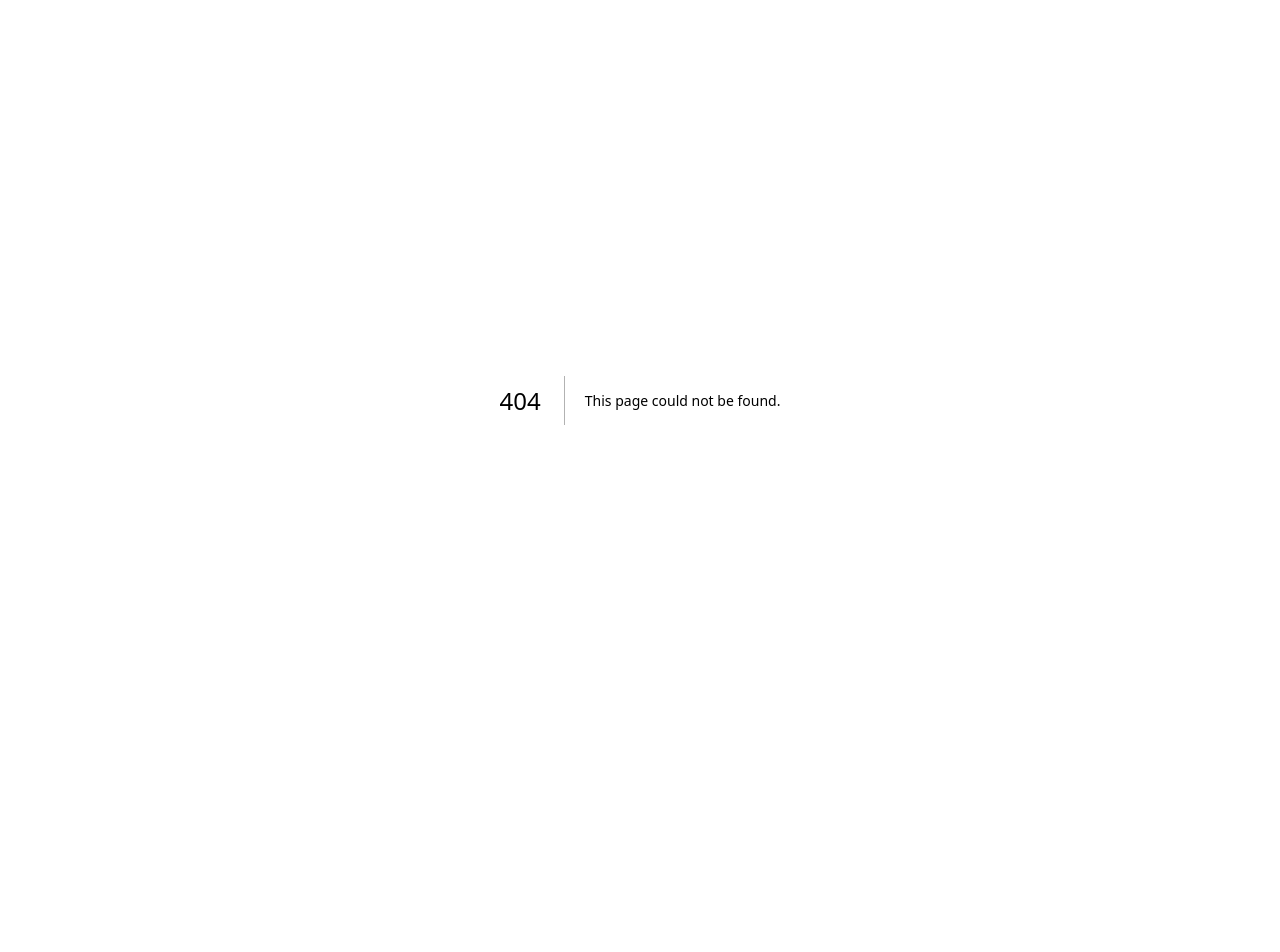
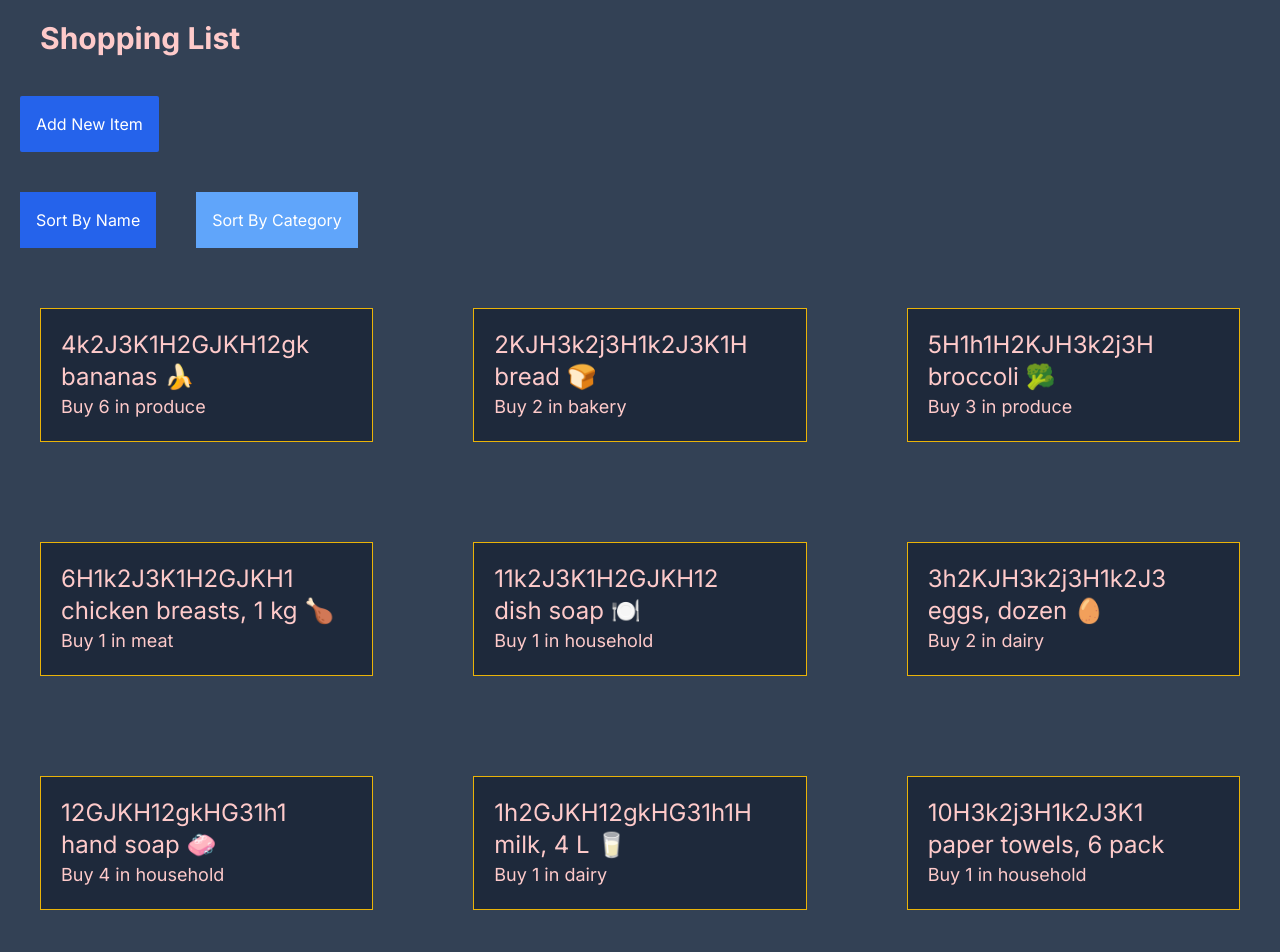
Before and after one commit to adevlaming/cprg306-assignments, a Next.js app: page /week-6 in a window 1280 px wide. Before the commit this address had no page. Shown: the top 952 px of the page. Before the commit the page ends 800 px from the top, so only its background shows below. Built offline with nearby package versions, Linux system fonts and the light colour scheme.

Commit message:
week 6 added

```diff
--- a/app/page.js
+++ b/app/page.js
@@ -9,6 +9,7 @@ export default function Home() {
       <Link href="./week-3/">Week 3</Link>
       <Link href="./week-4/">Week 4</Link>
       <Link href="./week-5/">Week 5</Link>
+      <Link href="./week-6/">Week 6</Link>
     </main>
   );
 }
--- /dev/null
+++ b/app/week-6/item-list.js
@@ -0,0 +1,45 @@
+"use client"
+
+import { useState } from "react";
+import Item from './item';
+
+
+export default function ItemList({items = []}){
+
+    //states sorting criteria, using "name" as default value
+    const [sortBy, setSortBy] = useState("name");
+
+    //function for handling the change to sort
+    const handleChangeSort = (criteria) => setSortBy(criteria);
+
+    //sorts item array
+    const sortedItems = [...items].sort((a, b) => {
+        if( isNaN(parseInt(a[sortBy])) ){
+            let itemA = a[sortBy].toUpperCase();
+            let itemB = b[sortBy].toUpperCase();
+            if ( itemA < itemB ) {
+                return -1;
+            }
+            if ( itemA > itemB ) {
+                return 1;
+            }
+            return 0;
+        } else {
+            return a[sortBy] - b[sortBy];
+        }
+    });
+
+
+    return(
+        <div>
+            <div className="flex-1  ">
+                <button onClick={ () => handleChangeSort("name")} className={`${sortBy === "name" ? "bg-blue-600" : "bg-blue-400"} text-white m-5 p-4`}>Sort By Name</button>
+                <button onClick={ () => handleChangeSort("category")} className={`${sortBy === "category" ? "bg-blue-600" : "bg-blue-400"} text-white m-5 p-4`}>Sort By Category</button>
+            </div>
+            <section className="grid grid-cols-3 gap-5">
+
+                {sortedItems.map((item) => (<Item key={item.id} item={item} />))}
+            </section>
+        </div>
+    );
+}
--- /dev/null
+++ b/app/week-6/item.js
@@ -0,0 +1,16 @@
+
+
+export default function Item({item}){
+    let {id, name, quantity, category} = item;
+
+    return(
+        <div className="text-red-200 bg-slate-800 border border-yellow-500 m-10 p-5">
+            <ul>
+                <li className="text-2xl">{id}</li>
+                <li className="text-2xl">{name}</li>
+                <li className="text-lg">Buy {quantity} in {category}</li>
+            </ul>
+        </div>
+    )
+
+}
--- /dev/null
+++ b/app/week-6/items.json
@@ -0,0 +1,74 @@
+[
+    {
+      "id": "1h2GJKH12gkHG31h1H",
+      "name": "milk, 4 L 🥛",
+      "quantity": 1,
+      "category": "dairy"
+    },
+    {
+      "id": "2KJH3k2j3H1k2J3K1H",
+      "name": "bread 🍞",
+      "quantity": 2,
+      "category": "bakery"
+    },
+    {
+      "id": "3h2KJH3k2j3H1k2J3",
+      "name": "eggs, dozen 🥚",
+      "quantity": 2,
+      "category": "dairy"
+    },
+    {
+      "id": "4k2J3K1H2GJKH12gk",
+      "name": "bananas 🍌",
+      "quantity": 6,
+      "category": "produce"
+    },
+    {
+      "id": "5H1h1H2KJH3k2j3H",
+      "name": "broccoli 🥦",
+      "quantity": 3,
+      "category": "produce"
+    },
+    {
+      "id": "6H1k2J3K1H2GJKH1",
+      "name": "chicken breasts, 1 kg 🍗",
+      "quantity": 1,
+      "category": "meat"
+    },
+    {
+      "id": "7gkHG31h1H2KJH3k",
+      "name": "pasta sauce 🍝",
+      "quantity": 3,
+      "category": "canned goods"
+    },
+    {
+      "id": "8j3H1k2J3K1H2GJK",
+      "name": "spaghetti, 454 g 🍝",
+      "quantity": 2,
+      "category": "dry goods"
+    },
+    {
+      "id": "9H12gkHG31h1H2KJ",
+      "name": "toilet paper, 12 pack 🧻",
+      "quantity": 1,
+      "category": "household"
+    },
+    {
+      "id": "10H3k2j3H1k2J3K1",
+      "name": "paper towels, 6 pack",
+      "quantity": 1,
+      "category": "household"
+    },
+    {
+      "id": "11k2J3K1H2GJKH12",
+      "name": "dish soap 🍽️",
+      "quantity": 1,
+      "category": "household"
+    },
+    {
+      "id": "12GJKH12gkHG31h1",
+      "name": "hand soap 🧼",
+      "quantity": 4,
+      "category": "household"
+    }
+  ]
--- /dev/null
+++ b/app/week-6/new-item.js
@@ -0,0 +1,80 @@
+"use client"
+
+import { useState } from "react";
+
+export default function NewItem ({closeFormFunc, onAddItem}) {
+
+    let controlStyles = "block mb-3";
+    let inputStyles = "block mt-1 p-1 w-full rounded-sm text-black bg-white focus:bg-white";
+
+    const [name, setName] = useState("");
+    const [quantity, setQuantity] = useState(1);
+    const [category, setCategory] = useState("Produce");
+
+    const generateId = () => {
+        return Date.now().toString(36) + Math.random().toString(36).substring(2);
+    }
+    //return Date.now().toString(36) + Math.random().toString(36).substring(2);
+
+    const handleSubmit = (event) => {
+        //console.dir(event);
+        event.preventDefault();
+
+        let item = {
+            id: generateId(),
+            name: name,
+            quantity: quantity,
+            category: category,
+        }
+
+       onAddItem(item);
+
+        setName("");
+        setQuantity(1);
+        setCategory("Produce");
+
+        closeFormFunc();
+}
+
+const handleName = (event) => setName(event.target.value);
+const handleQuantity = (event) => setQuantity(event.target.value);
+const handleCategory = (event) => setCategory(event.target.value);
+
+
+return(
+    <div onClick={closeFormFunc} className="absolute w-full h-full flex items-center justify-center bg-gray-950/70">
+        <section onClick={ (event) => event.stopPropagation() } className="max-w-md p-8 rounded-lg shadow-md bg-gray-400 text-black">
+            <form onSubmit={handleSubmit}>
+                <div className={controlStyles}>
+                    <input required type="text" placeholder="Product Name" onChange={handleName} value={name} className ={inputStyles} />
+                </div>
+                <div className={controlStyles}>
+                    <div>
+                        <label className="text-blue">Quantity: </label>
+                        <input required type="number" min="1" max="99" onChange={handleQuantity} value={quantity} className="h-8 mx-2 rounded-md" />
+                    </div>
+                    <div className="my-5">
+                        <label>Category: </label>
+                        <select onChange={handleCategory} className="h-8 rounded-md">
+                            <option value="produce">Produce</option>
+                            <option value="dairy">Dairy</option>
+                            <option value="bakery">Bakery</option>
+                            <option value="meat">Meat</option>
+                            <option value="frozenfoods">Frozen Foods</option>
+                            <option value="cannedgoods">Canned Goods</option>
+                            <option value="drygoods">Dry Goods</option>
+                            <option value="beverages">Beverages</option>
+                            <option value="snacks">Snacks</option>
+                            <option value="household">Household</option>
+                            <option value="other">Other</option>
+                        </select>
+                    </div>
+                </div>
+                <div className={controlStyles}>
+                    <button className="w-full py-2 px-4 rounded-sm bg-blue-600 hover:bg-blue-400 text-white">Submit</button>
+                </div>
+            </form>
+        </section>
+    </div>
+);
+}
--- /dev/null
+++ b/app/week-6/page.js
@@ -0,0 +1,38 @@
+"use client"
+
+import ItemList from "./item-list";
+import NewItem from "./new-item";
+import itemsData from './items.json';
+import { useState } from "react";
+
+
+export default function Page(){
+
+    const [itemList, setItemList] = useState(
+        itemsData.map( (items) => ({...items}) )
+    );
+
+    const handleAddItem = (newItem) => {
+        setItemList( [...itemList, newItem] );
+    }
+
+    const [isNewItemOpen, setNewItemOpen] = useState(false);
+    const openNewItem = () => setNewItemOpen(true);
+    const closeNewItem = () => setNewItemOpen(false);
+
+    return(
+        <main className="bg-slate-700">
+            {
+                isNewItemOpen && (
+                    <NewItem closeFormFunc={closeNewItem} onAddItem={handleAddItem} />
+                )
+            }
+            <h1 className="text-3xl font-bold text-red-200 mx-10 py-5">Shopping List</h1>
+            <div className="m-5">
+                <button onClick={openNewItem} className="h-14 py-2 px-4 rounded-sm bg-blue-600 hover:bg-blue-400 text-white">Add New Item</button>
+            </div>
+            <ItemList items={itemList} />
+
+        </main>
+    )
+}
```
